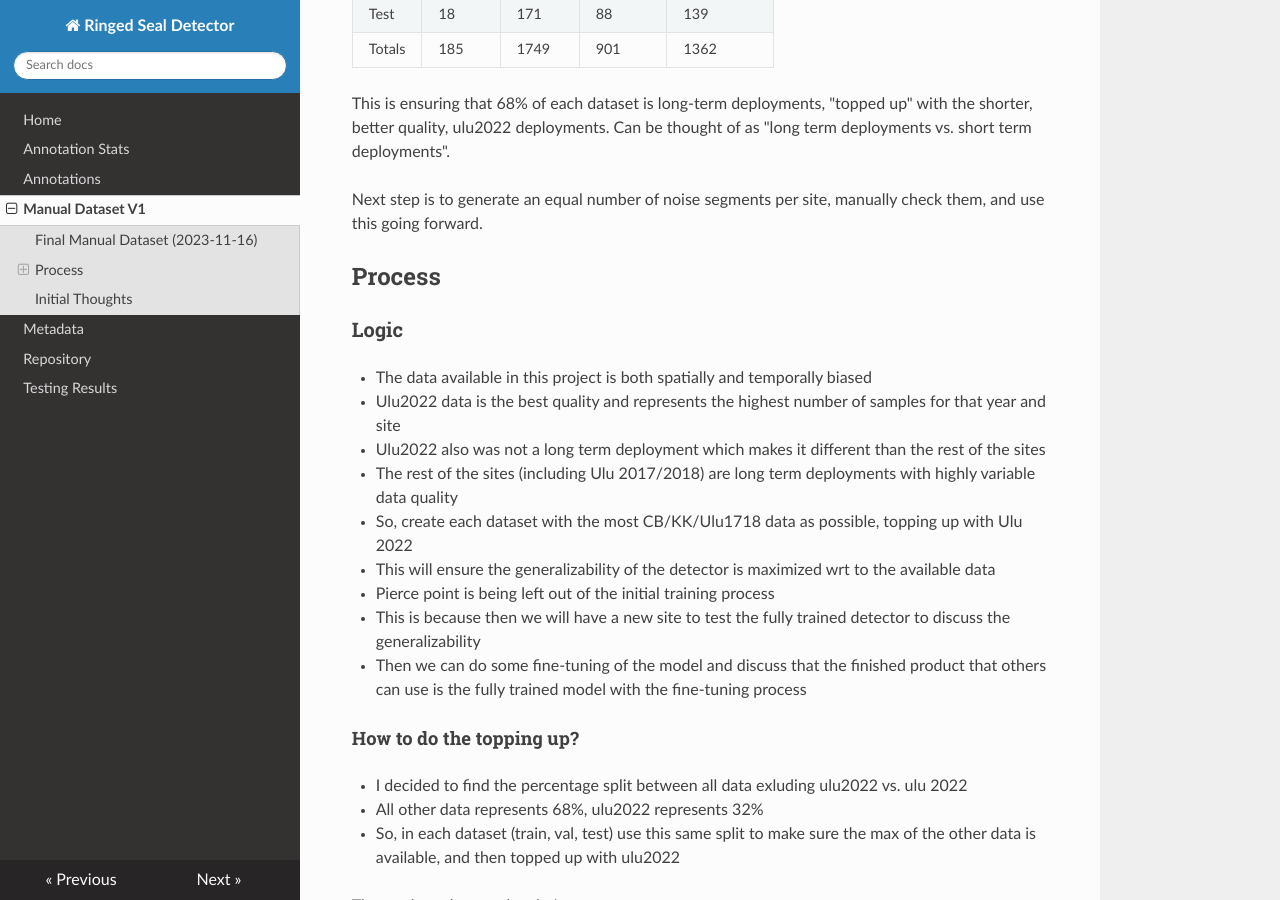
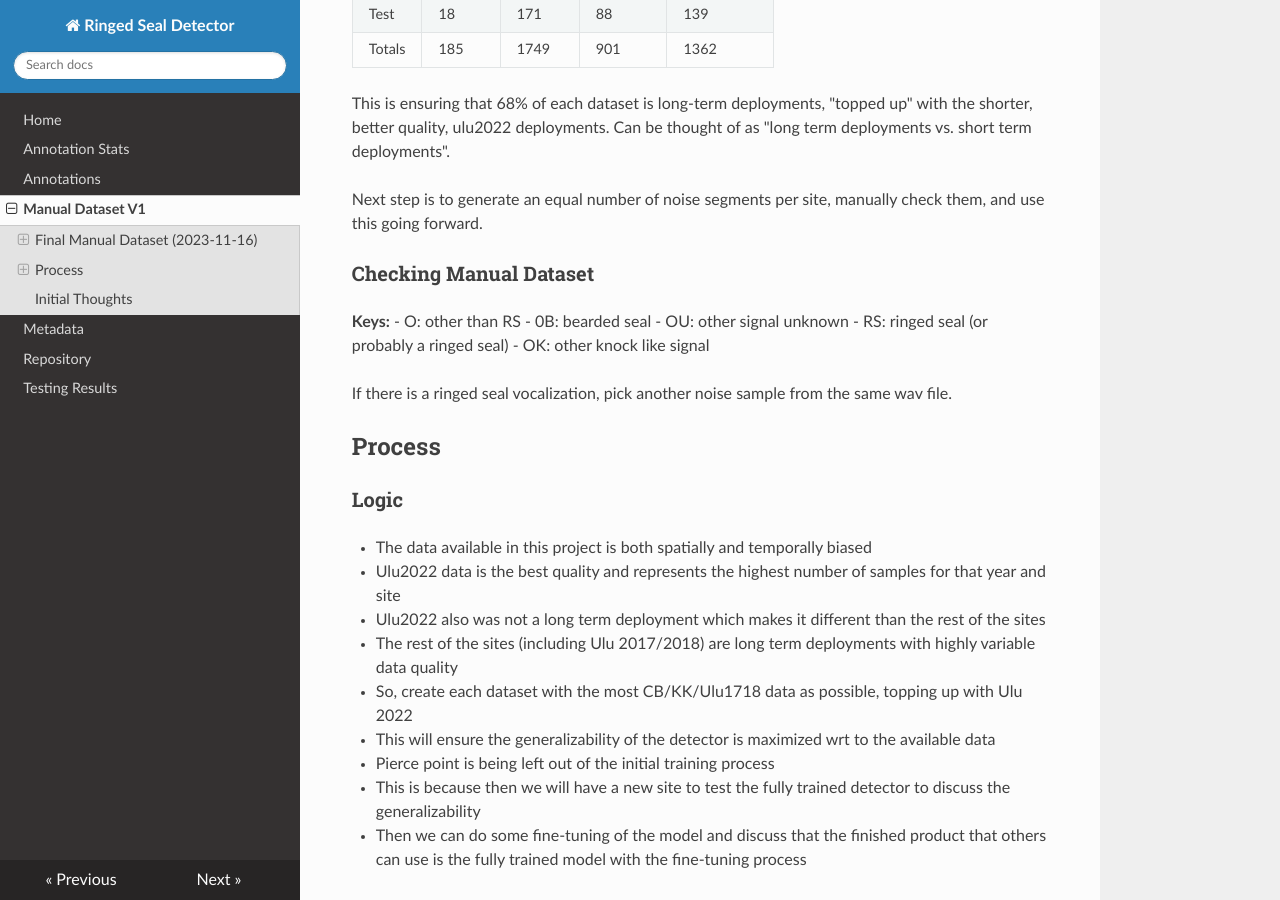
Before and after one commit to karlzam/ringed-seal-docs, an MkDocs documentation site: the page built from docs/manual-dataset.md, in a window 1280 px wide and 900 px high, scrolled down 396 px. Built offline with MkDocs 1.6.1, drawn with Linux system fonts in a browser that asks for light colours; nearby versions of some CDN libraries.

Commit message:
no message

```diff
--- a/docs/manual-dataset.md
+++ b/docs/manual-dataset.md
@@ -18,6 +18,17 @@
 
 Next step is to generate an equal number of noise segments per site, manually check them,
 and use this going forward.
+
+### Checking Manual Dataset
+
+**Keys:**
+- O: other than RS
+- 0B: bearded seal
+- OU: other signal unknown
+- RS: ringed seal (or probably a ringed seal)
+- OK: other knock like signal
+
+If there is a ringed seal vocalization, pick another noise sample from the same wav file.
 
 ## Process
 
```
